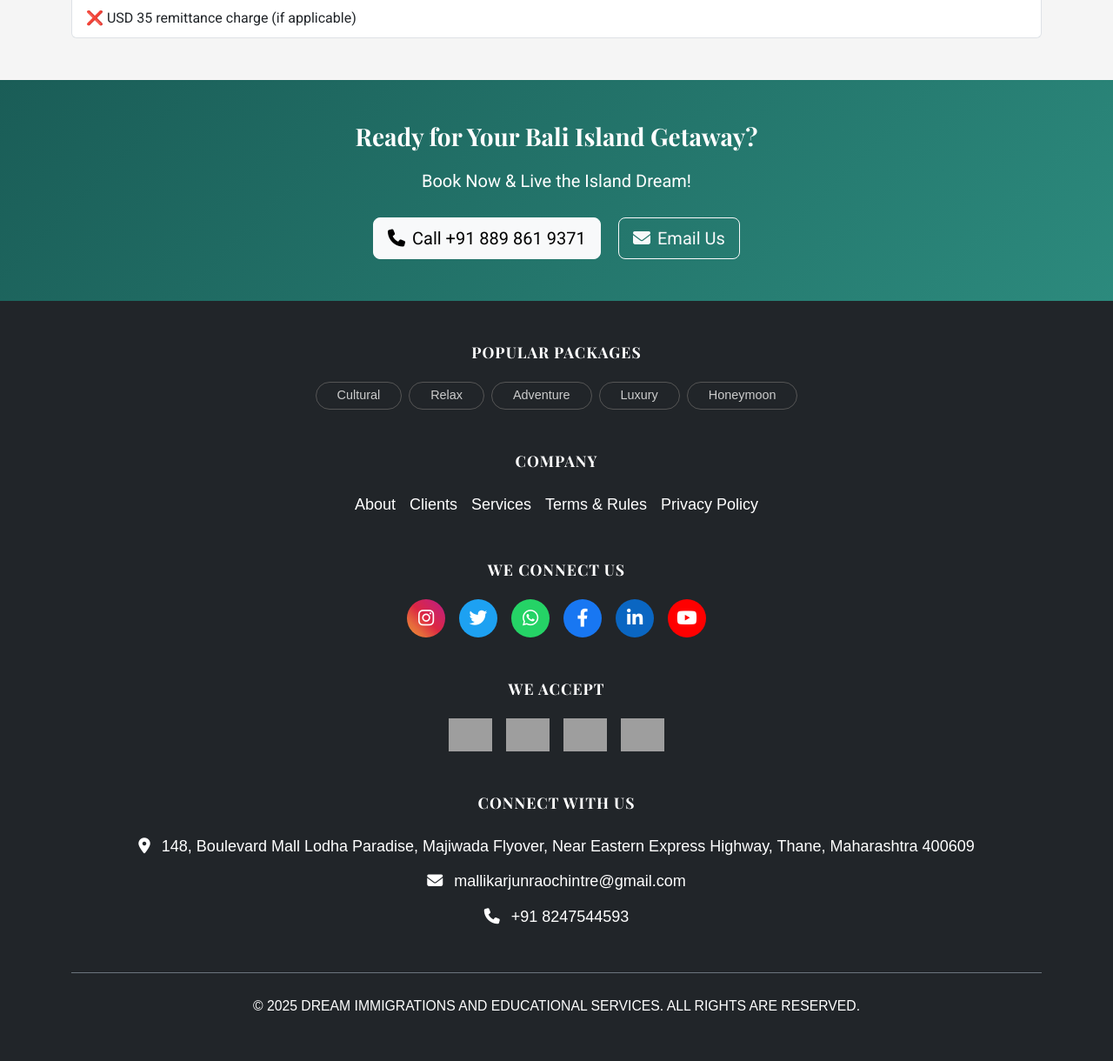
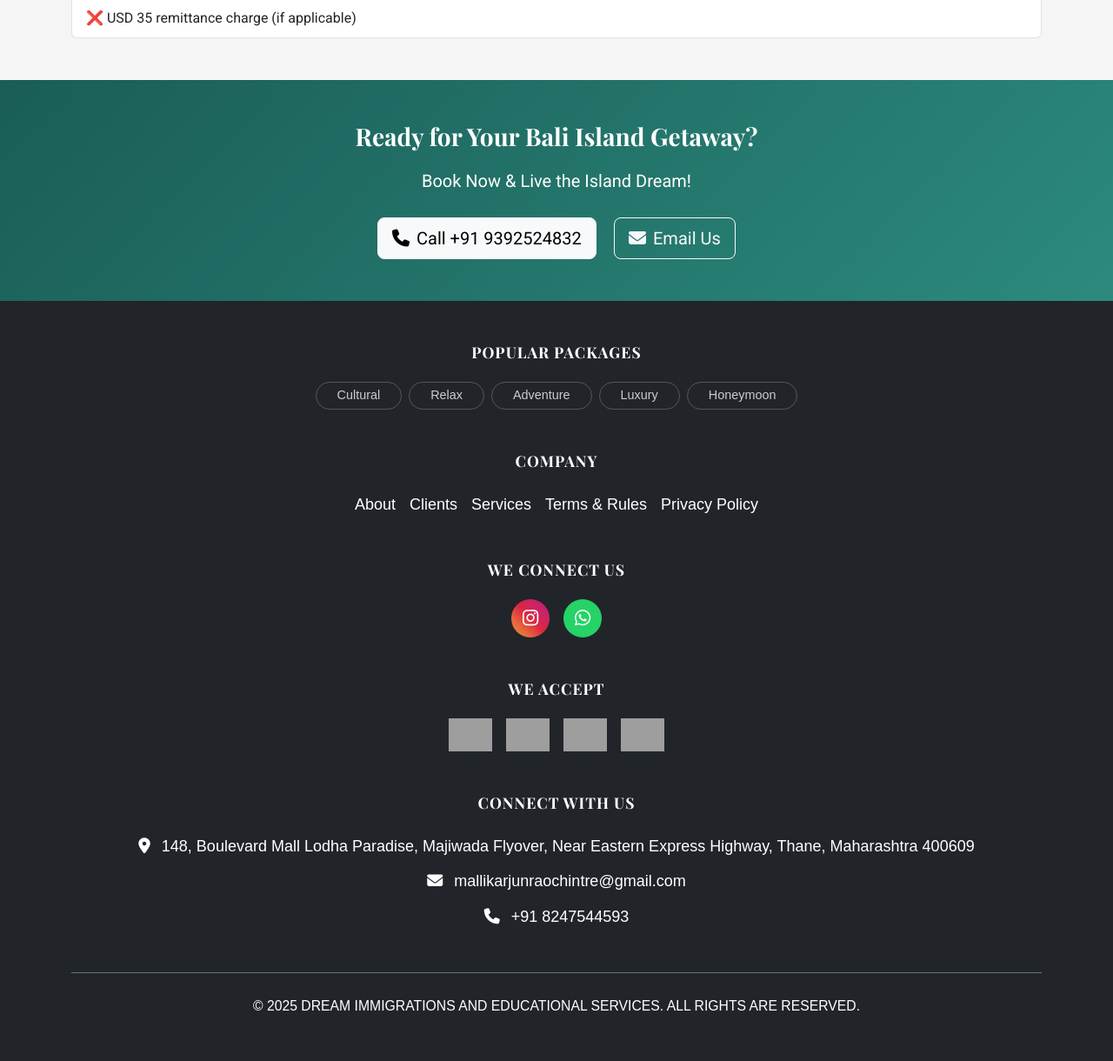
Before and after one commit to MKRAOCHINTRE/dream, a Django app: template templates/balihoneymoon.html in a window 1280 px wide. Shown: the part 3913-5133 px from the top of the page at 87% size. Run offline with Django 3.2, Linux system fonts and the light colour scheme; the template is opened without the code that fills it, so the values that code supplies are empty; grey boxes are pictures that could not be loaded.

Commit message:
Update balihoneymoon.html
updated number and mail

```diff
--- a/templates/balihoneymoon.html
+++ b/templates/balihoneymoon.html
@@ -3,7 +3,7 @@
 <head>
     <meta charset="UTF-8" />
     <meta name="viewport" content="width=device-width, initial-scale=1.0"/>
-    <title>Bali Dream 6 Days - Travizia World</title>
+    <title>Bali Dream 6 Days - Dream World</title>
 
     <!-- Bootstrap 5 -->
     <link href="https://cdn.jsdelivr.net/npm/bootstrap@5.3.3/dist/css/bootstrap.min.css" rel="stylesheet"/>
@@ -631,10 +631,10 @@
         <div class="container" data-aos="zoom-in">
             <h3 class="mb-3">Ready for Your Bali Island Getaway?</h3>
             <p class="lead mb-4">Book Now & Live the Island Dream!</p>
-            <a href="tel:+918898619371" class="btn btn-light btn-lg me-3" data-aos="zoom-in">
-                <i class="fas fa-phone me-2"></i>Call +91 889 861 9371
+            <a href="tel:+919392524832" class="btn btn-light btn-lg me-3" data-aos="zoom-in">
+                <i class="fas fa-phone me-2"></i>Call +91 9392524832
             </a>
-            <a href="mailto:admin@traviziaworld.com" class="btn btn-outline-light btn-lg" data-aos="zoom-in" data-aos-delay="200">
+            <a href="mailto:tajvisaslots@gmail.com" class="btn btn-outline-light btn-lg" data-aos="zoom-in" data-aos-delay="200">
                 <i class="fas fa-envelope me-2"></i>Email Us
             </a>
         </div>
@@ -672,11 +672,11 @@
                 <h5 class="fw-bold mb-4 text-uppercase">We Connect Us</h5>
                 <div class="d-flex justify-content-center gap-3">
                     <a href="#" class="social-icon instagram" aria-label="Instagram"><i class="fab fa-instagram"></i></a>
-                    <a href="#" class="social-icon twitter" aria-label="Twitter"><i class="fab fa-twitter"></i></a>
+                    <!-- <a href="#" class="social-icon twitter" aria-label="Twitter"><i class="fab fa-twitter"></i></a> -->
                     <a href="#" class="social-icon whatsapp" aria-label="WhatsApp"><i class="fab fa-whatsapp"></i></a>
-                    <a href="#" class="social-icon facebook" aria-label="Facebook"><i class="fab fa-facebook-f"></i></a>
+                    <!-- <a href="#" class="social-icon facebook" aria-label="Facebook"><i class="fab fa-facebook-f"></i></a>
                     <a href="#" class="social-icon linkedin" aria-label="LinkedIn"><i class="fab fa-linkedin-in"></i></a>
-                    <a href="#" class="social-icon youtube" aria-label="YouTube"><i class="fab fa-youtube"></i></a>
+                    <a href="#" class="social-icon youtube" aria-label="YouTube"><i class="fab fa-youtube"></i></a> -->
                 </div>
             </div>
 
```
